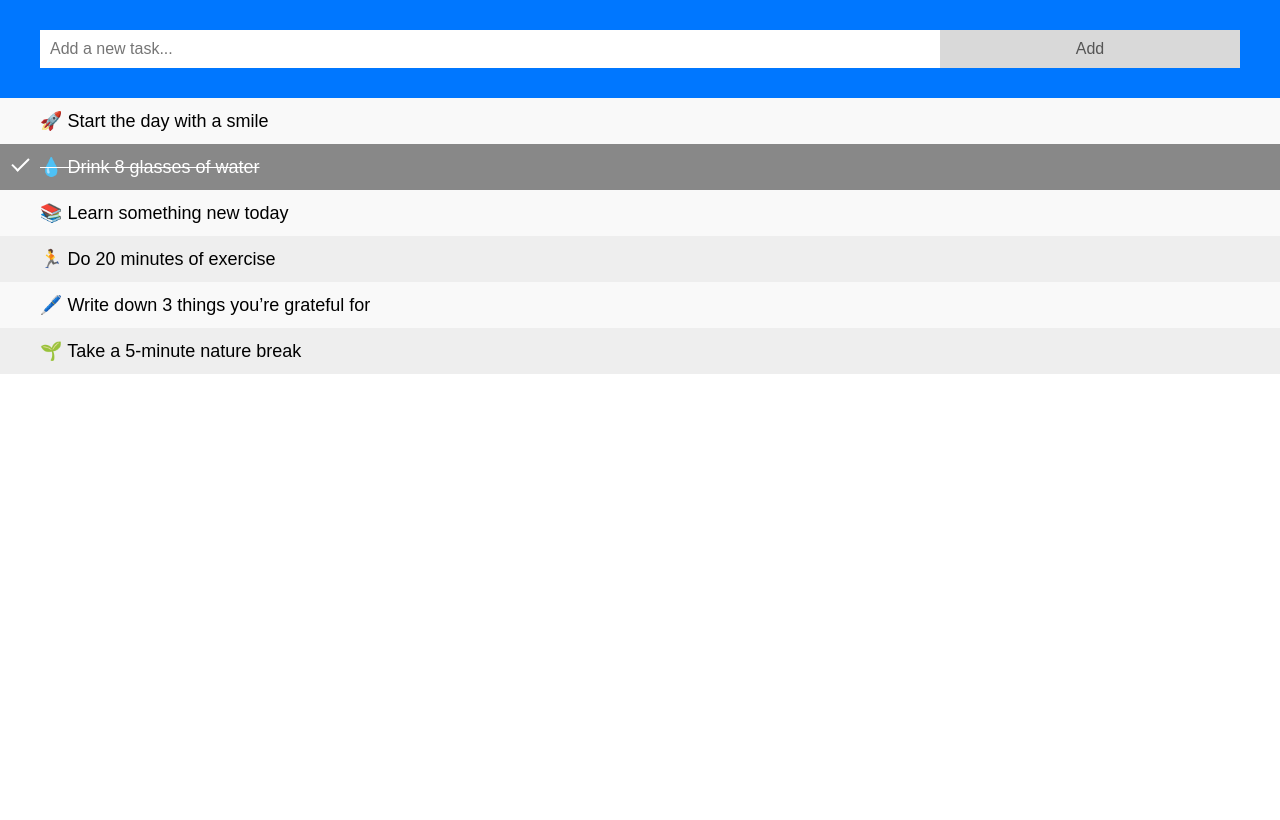
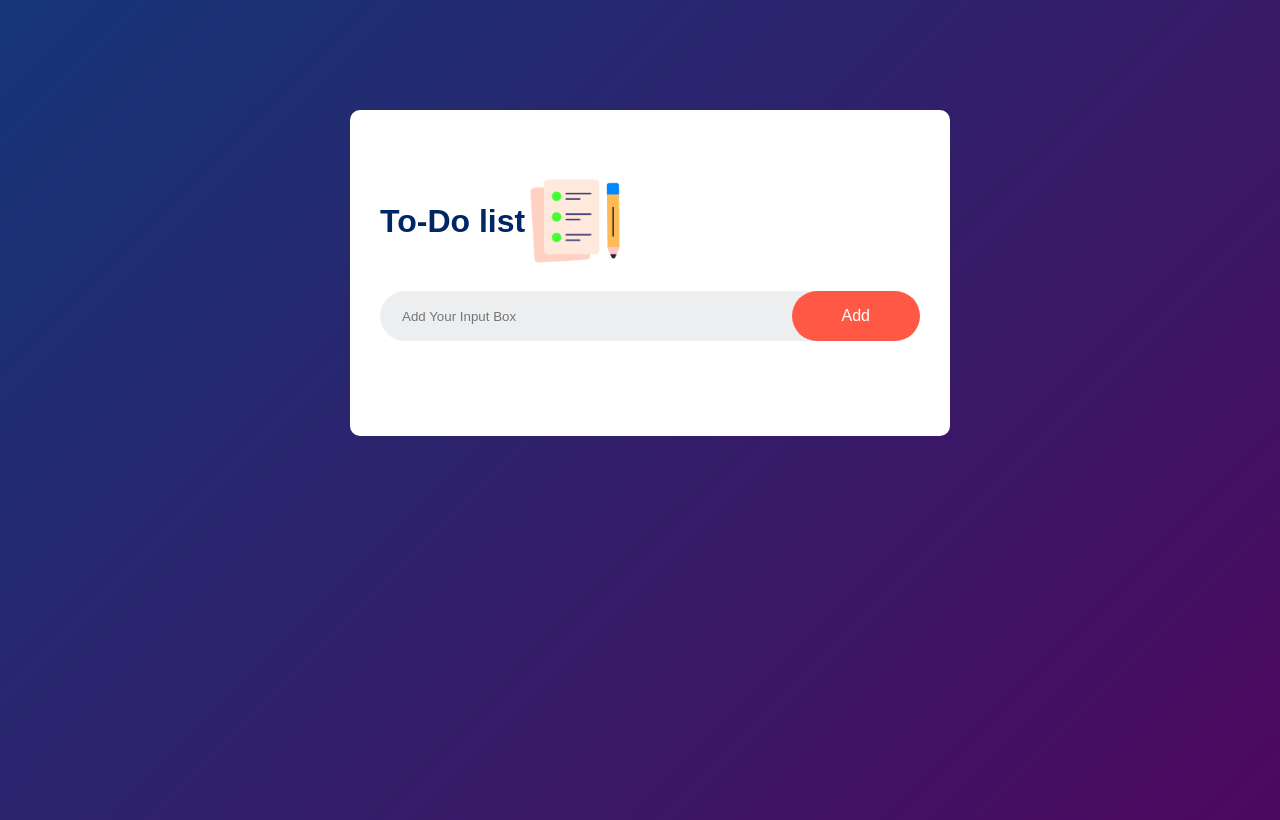
Before and after one commit to Vaishali-kale/todo-list, a plain HTML site: page index.html in a window 1280 px wide. Drawn offline with Linux system fonts and the light colour scheme.

Commit message:
updated to do list

```diff
--- a/index.css
+++ b/index.css
@@ -1,87 +1,98 @@
-body {
+body{
   margin: 0;
-  min-width: 250px;
-  font-family: Arial, sans-serif;
-}
-
-* {
+  padding: 0;
+  font-family: 'Poppis',sans-serif;
   box-sizing: border-box;
 }
-
-ul {
-  margin: 0;
-  padding: 0;
+.container{
+  width:100%;
+  min-height: 100vh;
+  background: linear-gradient(135deg,#153677,#4e085f);
+  padding: 10px;
 }
-
-ul li {
-  cursor: pointer;
-  position: relative;
-  padding: 12px 8px 12px 40px;
-  background: #eee;
-  font-size: 18px;
-  transition: 0.2s;
+.todo-app{
+  width: 100%;
+  max-width: 540px;
+  background: #fff;
+  margin: 100px auto 20px;
+  padding:40px 30px 70px;
+  border-radius: 10px;
 }
-
-ul li:nth-child(odd) {
-  background: #f9f9f9;
+.todo-app h1{
+  color:#002765;
+  display:flex;
+  align-items: center;
+  margin-bottom: 20px;
 }
-
-ul li:hover {
-  background: #ddd;
+ .todo-app h2 img{
+  width: 30px;
+  margin-left: 10px;
+ }
+ .row{
+  display: flex;
+  align-items: center;
+  justify-content: space-between;
+  background: #edeef0;
+  border-radius: 30px;
+  padding-left: 20px;
+  margin-bottom: 25px;
+ }
+ input{
+  flex:1;
+  border: none;
+  outline: none;
+  background: transparent;
+font-weight: 14px;
 }
-
-ul li.checked {
-  background: #888;
+button{
+  border:none;
+  outline: none;
+  padding:16px 50px;
+  background: #ff5945;
   color: #fff;
-  text-decoration: line-through;
-}
-
-ul li.checked::before {
-  content: '';
-  position: absolute;
-  border-color: #fff;
-  border-style: solid;
-  border-width: 0 2px 2px 0;
-  top: 10px;
-  left: 16px;
-  transform: rotate(45deg);
-  height: 15px;
-  width: 7px;
-}
-
-.header {
-  background-color: #0077ff;
-  padding: 30px 40px;
-  color: white;
-  text-align: center;
-}
-
-.header:after {
-  content: "";
-  display: table;
-  clear: both;
-}
-
-input {
-  margin: 0;
-  border: none;
-  width: 75%;
-  padding: 10px;
-  float: left;
-  font-size: 16px;
-}
-
-.addBtn {
-  padding: 10px;
-  width: 25%;
-  background: #d9d9d9;
-  color: #555;
-  float: left;
-  text-align: center;
   font-size: 16px;
   cursor: pointer;
+  border-radius: 40px;
 }
-
-.addBtn:hover {
-  background-color: #bbb;
+ul li{
+ list-style: none;
+ font-size: 17px;
+ padding: 12px 8px 12px 50px;
+ /* user-select: none; */
+ cursor: pointer;
+ position: relative;
 }
+ul li::before{
+  content:'';
+  position: absolute;
+  height: 28px;
+width: 28px;
+border-radius: 50%;
+background-image: url(To-Do-Img/images/unchecked.png);
+background-size: cover;
+background-position: center;
+top: 12px;
+left: 8px;
+}
+ul li .check{
+ color:#555;
+ text-decoration: line-through;
+}
+ul li.check{
+  background-image: url(To-Do-Img/images/checked.png);
+}
+ul li span{
+  position: absolute;
+  right: 0;
+  top: 5px;
+  width: 40px;
+  height: 40px;
+  font-size: 22px;
+  color: #555;
+  line-height: 40px;
+  text-align: center;
+  border-radius: 50%;
+}
+ul li span:hover{
+  background: #edeef0;
+}
--- a/index.html
+++ b/index.html
@@ -8,20 +8,21 @@
 </head>
 <body>
 
-  <div id="myDIV" class="header">
-    <input type="text" id="myInput" placeholder="Add a new task...">
-    <span class="addBtn" onclick="newElement()">Add</span>
+  <div class="container">
+    <div class="todo-app">
+      <h1>To-Do list <img src="To-Do-Img/images/icon.png" alt="icon"></h1>
+      <div class="row">
+        <input type="text" id="input-box" placeholder="Add Your Input Box">
+        <button onclick="addTask()">Add</button>
+      </div>
+      <ul id="list-container">
+        <!-- <li class="check">Task 1</li>
+        <li >Task 2</li>
+        <li>Task 3</li> -->
+      </ul>
+    </div>
   </div>
 
-  <ul id="myUL">
-    <li>🚀 Start the day with a smile</li>
-    <li class="checked">💧 Drink 8 glasses of water</li>
-    <li>📚 Learn something new today</li>
-    <li>🏃 Do 20 minutes of exercise</li>
-    <li>🖊️ Write down 3 things you’re grateful for</li>
-    <li>🌱 Take a 5-minute nature break</li>
-  </ul>
-
-  <!-- <script src="index.js"></script> -->
+  <script src="index.js"></script>
 </body>
 </html>
--- a/index.js
+++ b/index.js
@@ -1,24 +1,36 @@
-// Toggle checked when clicking on a list item
-let list = document.querySelector('ul');
-list.addEventListener('click', function(ev) {
-  console.log('&U&&&&&&&&&&&&&&&&&&&&&&&&&&&&&&&&&');
-  if (ev.target.tagName === 'LI') {
-    ev.target.classList.toggle('checked');
+const inputbox=document.getElementById('input-box');
+const addlist=document.getElementById('list-container');
+
+function addTask(){
+ if(inputbox.value===''){
+  alert("You Must Write Somethings!..");
+ }else{
+   let li=document.createElement('li');
+   li.innerHTML=inputbox.value;
+   addlist.appendChild(li);
+   let span=document.createElement("span");
+   span.innerHTML="\u00d7";
+   li.appendChild(span);
   }
-}, false);
+  inputbox.value="";
+  saveData();
+}
+addlist.addEventListener('click',function(e){
+  if(e.target.tagName ==="LI"){
+    e.target.classList.toggle("check");
+    saveData()
+  }
+  else if(e.target.tagName==="SPAN"){
+    e.target.parentElement.remove();
+    saveData()
+  }
+},false);
 
-// Add a new task
-function newElement() {
-  let li = document.createElement("li");
-  let inputValue = document.getElementById("myInput").value;
-  let t = document.createTextNode(inputValue);
-  li.appendChild(t);
+function saveData(){
+  localStorage.setItem("data",listContainer.innerHTML);
+}
 
-  if (inputValue === '') {
-    alert("You must write something!");
-  } else {
-    document.getElementById("myUL").appendChild(li);
-  }
-
-  document.getElementById("myInput").value = "";
+function showTask(){
+  addlist.innerHTML=localStorage.getItem("data")
 }
+showTask();
```
Also changed, not shown: To-Do-Img/images/checked.png (added), To-Do-Img/images/icon.png (added), To-Do-Img/images/unchecked.png (added).
